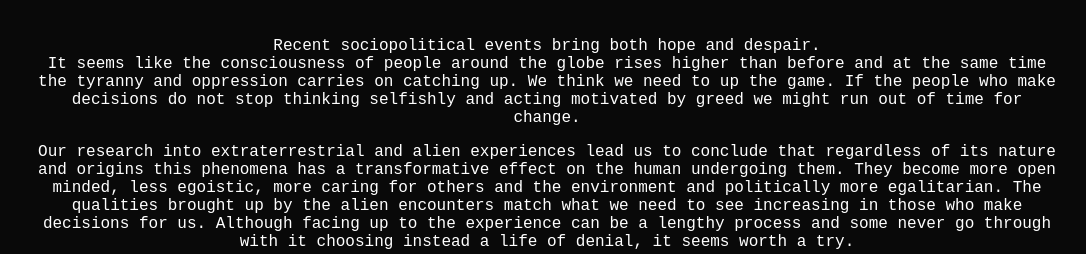
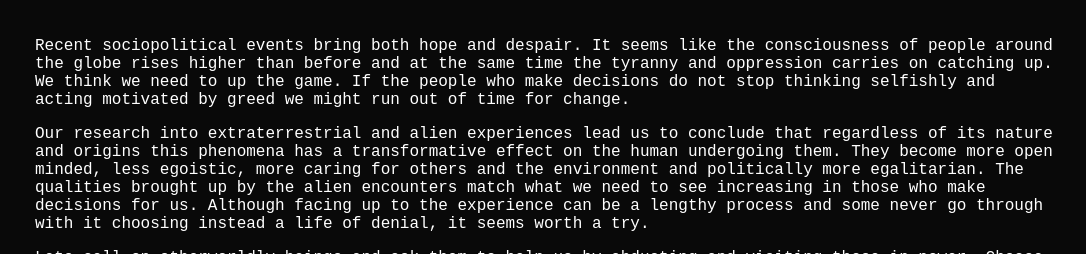
Before and after one commit to miblodge/OpIntruder, a website: page public/index.html in a window 1280 px wide. Shown: the part 546-800 px from the top of the page, without its empty margins (93-1179 px from the left). Drawn offline with Linux system fonts and the light colour scheme.

Commit message:
Edited paragrapth styles.

```diff
--- a/public/css/style.css
+++ b/public/css/style.css
@@ -128,6 +128,9 @@ a:focus, a:hover {
 #homeImg p{
  width: 80vw;
  font-size: 1em;
+ text-align: left;
+ margin-left: auto;
+ margin-right: auto;
 }
 
 #homeImg {
--- a/public/index.html
+++ b/public/index.html
@@ -28,7 +28,7 @@
         <main>
           <section aria-label='Introduction'>
           <h1>OPERATION INTRUDER</h1>
-          <p>Recent sociopolitical events bring both hope and despair. <br>
+          <p>Recent sociopolitical events bring both hope and despair.
               It seems like the consciousness of people around the globe rises higher than before and at the
               same time the tyranny and oppression carries on catching up. We think we need
               to up the game. If the people who make decisions do not stop thinking selfishly
```
